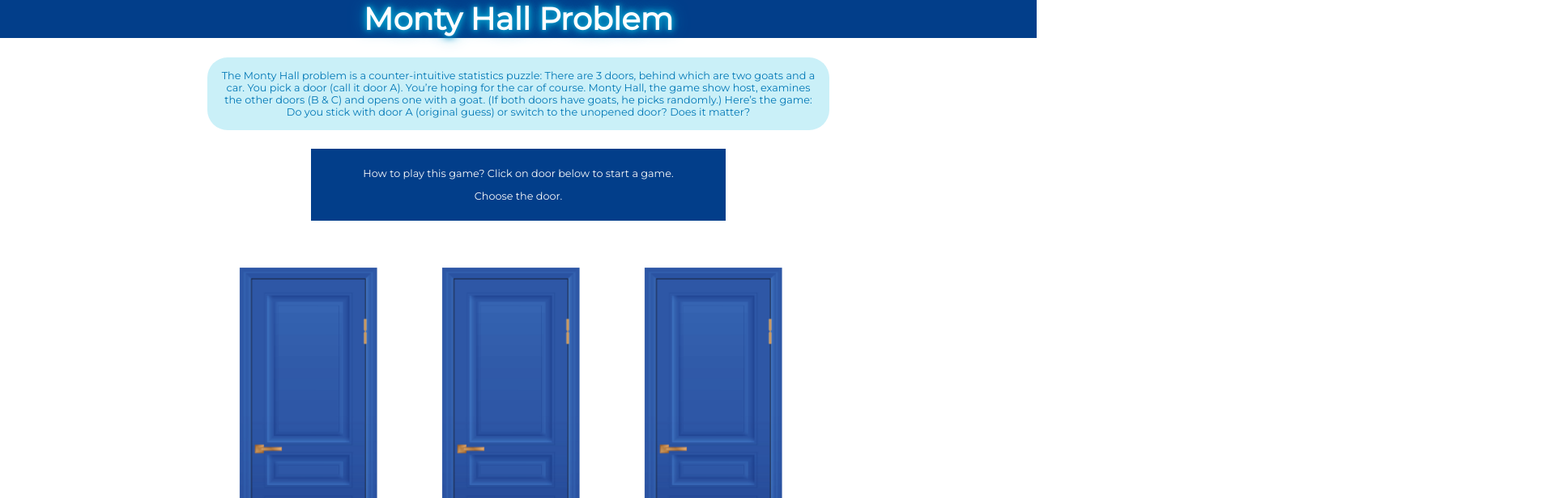
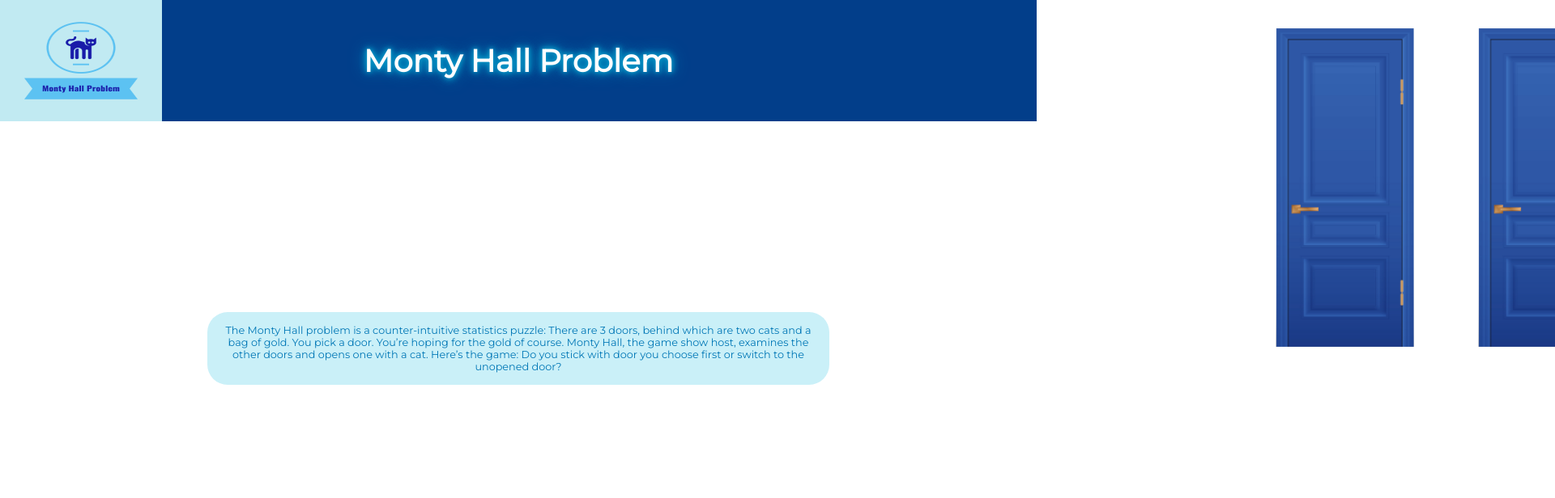
Before and after one commit to NuraSad/monty-hall-problem, a React (Create React App) app: page / in a window 1280 px wide. Shown: the top 616 px of the page at 81% size, 1920 px wide, since content can reach past the window. Built offline with nearby package versions, Linux system fonts and the light colour scheme.

Commit message:
Make restart button, logo, background change of MB

```diff
--- /dev/null
+++ b/src/Elements/Logo/Logo.css
@@ -0,0 +1,6 @@
+.Logo{
+    height: auto;
+    width: auto;
+    max-height: 200px;
+    max-width: 200px;
+}
--- /dev/null
+++ b/src/Elements/Logo/Logo.js
@@ -0,0 +1,11 @@
+import React from "react";
+import logo from './logo.png';
+import './Logo.css'
+
+const Logo = () => {
+    return (
+        <img alt="logo icon" src={logo} className="Logo"/>
+    );
+}
+
+export default Logo;
--- a/src/Elements/MessageBar/MessageBar.css
+++ b/src/Elements/MessageBar/MessageBar.css
@@ -7,3 +7,11 @@
     font-size: 1vw;
     text-align: center;
 }
+
+.Lost {
+    background-color: rgb(230, 57, 70);
+}
+
+.Won {
+    background-color: rgb(158, 240, 26);
+}
--- a/src/Elements/MessageBar/MessageBar.js
+++ b/src/Elements/MessageBar/MessageBar.js
@@ -11,7 +11,7 @@ const MessageBar = (props) => {
     } else {
         return (
             <div className="MessageBar">
-               {props.gameResult ? <p>You won!</p> : <p>You lost!</p>}
+               {props.gameResult ? <p className="Won">You won!</p> : <p className="Lost">You lost!</p>}
             </div>
         )
     }
--- a/src/components/Description/Description.js
+++ b/src/components/Description/Description.js
@@ -5,10 +5,10 @@ const Description = () => {
     return (
         <div className="descriptionText">
             The Monty Hall problem is a counter-intuitive statistics puzzle:
-            There are 3 doors, behind which are two goats and a car.
-            You pick a door (call it door A). You’re hoping for the car of course.
-            Monty Hall, the game show host, examines the other doors (B & C) and opens one with a goat. (If both doors have goats, he picks randomly.)
-            Here’s the game: Do you stick with door A (original guess) or switch to the unopened door? Does it matter?
+            There are 3 doors, behind which are two cats and a bag of gold.
+            You pick a door. You’re hoping for the gold of course.
+            Monty Hall, the game show host, examines the other doors and opens one with a cat.
+            Here’s the game: Do you stick with door you choose first or switch to the unopened door?
         </div>
     )
 }
--- a/src/components/Footer/Footer.css
+++ b/src/components/Footer/Footer.css
@@ -3,6 +3,6 @@
     width: 100%;
     text-align: center;
     color: white;
-    font-size: 0.8vw;
+    font-size: 0.7vw;
     background-color:  rgb(2, 62, 138);
 }
--- a/src/components/Footer/Footer.js
+++ b/src/components/Footer/Footer.js
@@ -4,7 +4,7 @@ import './Footer.css';
 const Footer = () => {
     return (
         <div className="footer">
-            Footer
+            github.com/NuraSad
         </div>
     )
 }
--- a/src/components/GameField/GameFIeld.js
+++ b/src/components/GameField/GameFIeld.js
@@ -17,7 +17,7 @@ function openDoor(door1, door2) {
     return doorsArray[0];
 }
 
-const GameField = ({handleUserDoor, userDoor, gameStage, winningDoor, handleYesButton, gameResult, handleNoButton}) => {
+const GameField = ({handleUserDoor, userDoor, gameStage, winningDoor, handleYesButton, gameResult, handleNoButton, handleGameRestart}) => {
 
       switch (gameStage){
         case 1:
@@ -75,6 +75,12 @@ const GameField = ({handleUserDoor, userDoor, gameStage, winningDoor, handleYesB
                     <div className="TextField">
                         <MessageBar gameStage= {gameStage} gameResult = {gameResult}/>
                     </div>
+                    <div className="ButtonField">
+                        <Button name="No" type="submit" onClick ={()=> handleGameRestart()}>
+                            Play again!
+                        </Button>
+                    </div>
+
                 </div>
             )
         default:
--- a/src/components/NavBar/NavBar.css
+++ b/src/components/NavBar/NavBar.css
@@ -1,10 +1,19 @@
 .NavBar {
+    position: relative;
+    box-sizing: border-box;
+    width: 100vw;
+    background-color: rgb(2, 62, 138);
+    height: fit-content;
+}
+
+
+.NavBar-text {
     margin:0;
-    box-sizing: border-box;
+    position: absolute;
     width: 100%;
-    height: min-content;
+    top: 50%;
+    transform: translateY(-50%);
     text-align: center;
-    background-color: rgb(2, 62, 138);
     font-size: 3vw;
     font-weight: 600;
     color: #fdfdfe;
@@ -12,3 +21,17 @@
         0px 0px 20px rgb(0, 150, 199);
 
 }
+
+.NavBar-logo{
+    display: flex;
+    height: auto;
+    width: auto;
+    max-height: 150px;
+    max-width: 150px;
+}
+
+.wrapper {
+    width: 100%;
+    position: relative;
+    /* margin: 30px 0; */
+}
--- a/src/components/NavBar/NavBar.js
+++ b/src/components/NavBar/NavBar.js
@@ -1,10 +1,17 @@
 import React from "react";
-import './NavBar.css'
+import Logo from '../../Elements/Logo/Logo'
+import './NavBar.css';
 
 const NavBar = () => {
     return (
         <div className="NavBar">
-            Monty Hall Problem
+            <div className="wrapper">
+               <div className="NavBar-logo">
+                <Logo />
+                </div>
+                <p className="NavBar-text">Monty Hall Problem</p>
+            </div>
+
         </div>
     )
 }
--- a/src/container/App/App.js
+++ b/src/container/App/App.js
@@ -37,12 +37,19 @@ function App () {
     }
     setGameStage(gameStage+1);
   }
+  const handleGameRestart = () => {
+    let winDoor = Math.floor(Math.random() * 3) + 1;
+    setWinningDoor(winDoor);
+    setGameStage(1);
+    setUserDoor(0);
+    setGameResult(false);
+  }
     return (
       <div className="App">
         <NavBar/>
         <Description/>
         <GameRules userDoor = {userDoor}/>
-        <GameField handleUserDoor= {handleUserDoor} userDoor={userDoor} gameStage = {gameStage} winningDoor= {winningDoor} handleYesButton = {handleYesButton} handleNoButton = {handleNoButton} gameResult = {gameResult}/>
+        <GameField handleUserDoor= {handleUserDoor} userDoor={userDoor} gameStage = {gameStage} winningDoor= {winningDoor} handleYesButton = {handleYesButton} handleNoButton = {handleNoButton} gameResult = {gameResult} handleGameRestart={handleGameRestart}/>
         <Footer/>
       </div>
     );
```
Also changed, not shown: src/Elements/Logo/logo.png (renamed from public/logo.png), src/Elements/Logo/logo_transparent.png (renamed from public/logo_transparent.png).
